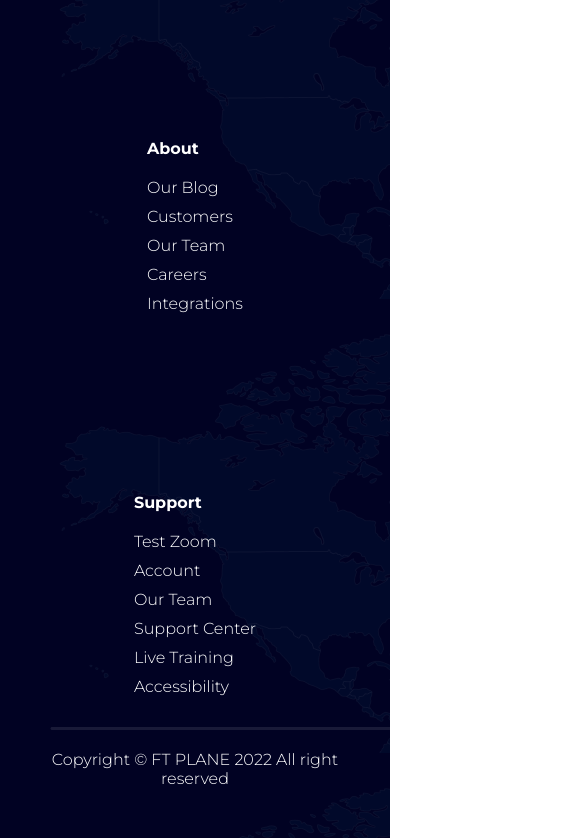
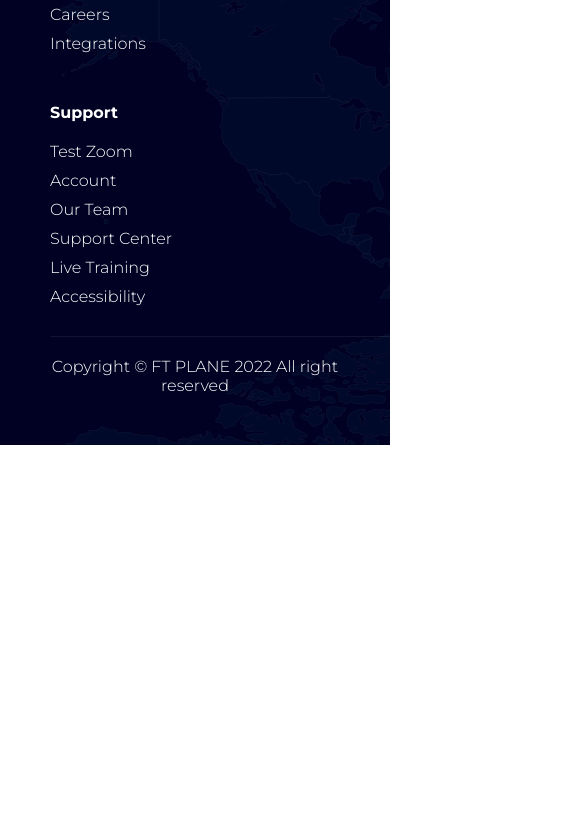
Before and after one commit to DevOlagboye/Aviation-Landpage, a React (Create React App) app: page / in a window 390 px wide. Shown: the part 9943-10781 px from the top of the page, 585 px wide, since content can reach past the window. After the commit the page ends 10388 px from the top, so only its background shows below. Built offline with nearby package versions, Linux system fonts and the light colour scheme.

Commit message:
Finished the Footer Component and need to now work on Responsiveness and Animation

```diff
--- a/src/Components/Footer/Footer.css
+++ b/src/Components/Footer/Footer.css
@@ -65,3 +65,13 @@
     text-align: center;
     font-family: "Montserrat", sans-serif;
 }
+
+@media(max-width: 600px) {
+    .footer-content-details {
+        flex-direction: column;
+        gap: 40px;
+    }
+    .footer-container .footer-divider {
+        width: 400px;
+    }
+}
```
